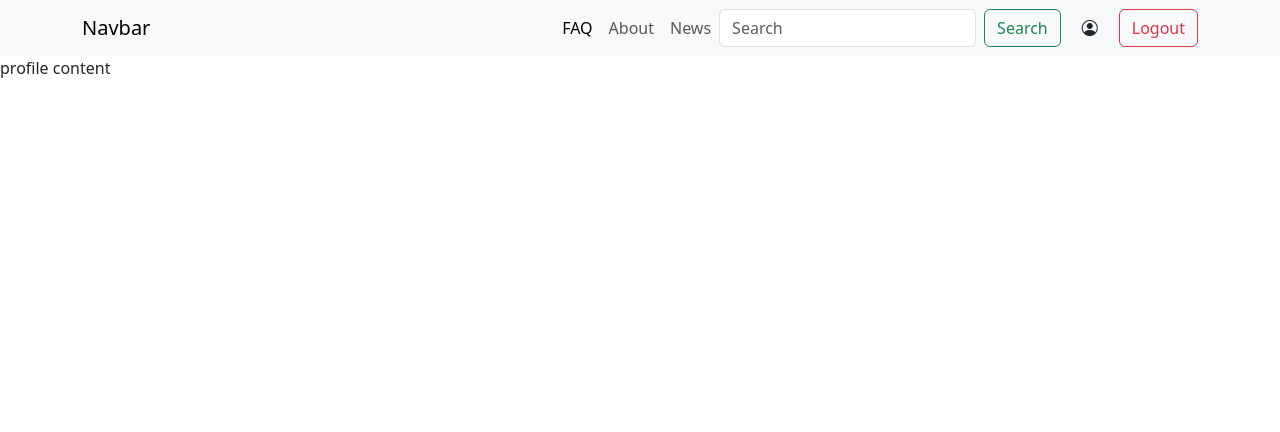
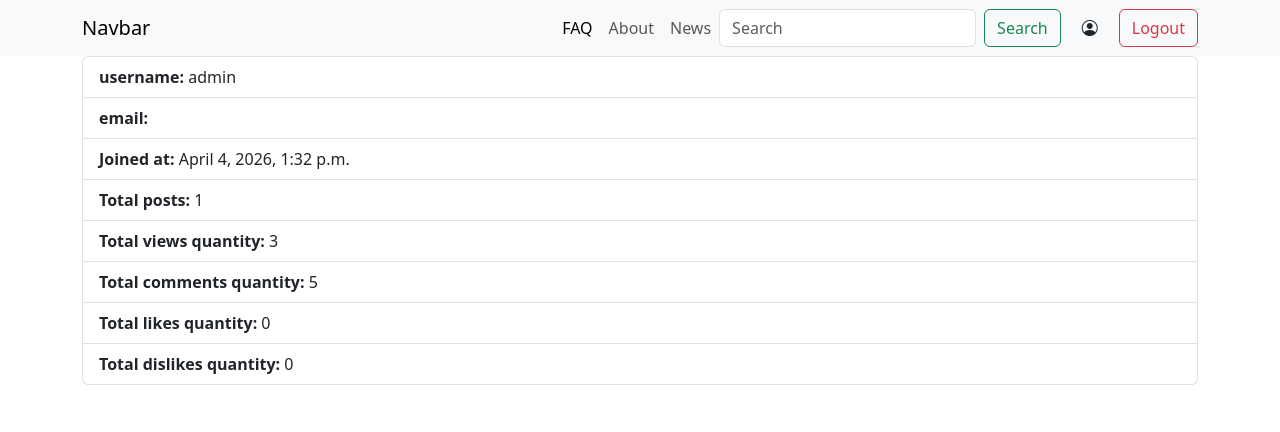
Before and after one commit to levdeveloper02/django_vk_custom, a Django app: page /users/me/ in a window 1280 px wide. Shown: the top 432 px of the page. Run offline with Django 5.2, Linux system fonts and the light colour scheme; a user stored in the database is signed in; data comes from the database, SQL or seed files in the repository; both versions use the stored data as it was after the commit; parts of the project's set-up code (start-up, migrations or seed data) failed here and were passed over.

Commit message:
profile page (username,email,likes vs.) added

```diff
--- a/apps/main/templates/main/news_detail.html
+++ b/apps/main/templates/main/news_detail.html
@@ -124,7 +124,7 @@ Post: {{ post.title }}
             <div class="d-flex justify-content-between mt-4">
                 {% if request.user == post.author %}
                 <a href="{% url 'news-edit' post.slug %}" class="btn btn-warning">Edit</a>
-                <a href="{% url 'news-delete' post.slug %}" class="btn btn-danger">Delete</a>
+                <a href="{% url 'news-delete' post_slug=post.slug %}" class="btn btn-danger">Delete</a>
                 {% elif request.user.is_authenticated and request.user != post.author %}
                 <a href="{% url 'vote' post_slug=post.slug action='add_like' %}" class="btn btn-success">Like</a>
                 <a href="{% url 'vote' post_slug=post.slug action='add_dislike' %}" class="btn btn-danger">Dislike</a>
--- a/apps/users/templates/users/profile.html
+++ b/apps/users/templates/users/profile.html
@@ -4,5 +4,39 @@ profile page
 {% endblock %}
 
 {% block content %}
-profile content
+<div class="container">
+    <div class="mb-5">
+        <ul class="list-group list-group-action">
+            <li class="list-group-item list-group-item action">
+                <b>username:</b> {{user.username}}
+            </li>
+            <li class="list-group-item list-group-item action">
+                <b>email:</b> {{user.email}}
+            </li>
+            <li class="list-group-item list-group-item action">
+                <b>Joined at:</b> {{user.date_joined}}
+            </li>
+            <li class="list-group-item list-group-item action">
+                <b>Total posts:</b> {{total_posts}}
+            </li>
+            <li class="list-group-item list-group-item action">
+                <b>Total views quantity:</b> {{total_views}}
+            </li>
+            <li class="list-group-item list-group-item action">
+                <b>Total comments quantity:</b> {{total_comments}}
+            </li>
+            <li class="list-group-item list-group-item action">
+                <b>Total likes quantity:</b> 0
+            </li>
+            <li class="list-group-item list-group-item action">
+                <b>Total dislikes quantity:</b> 0
+            </li>
+            <!-- <li class="list-group-item list-group-item action"></li> -->
+        </ul>
+    </div>
+    <!-- display all posts by this auth -->
+    <div class="row">
+        <col-4></col-4>
+    </div>
+</div>
 {% endblock%}
--- a/apps/users/views.py
+++ b/apps/users/views.py
@@ -3,6 +3,7 @@ from .forms import LoginForm, RegistrationFrom
 from django.contrib.auth.forms import AuthenticationForm
 from django.contrib.auth import login, logout
 from . import urls
+from apps.main.models import Post, PostComment
 
 
 # def show_register_page(request):
@@ -49,7 +50,16 @@ def user_logout(request):
     return redirect("home-page")
 
 def show_profile_page(request):
-    return render(request, "users/profile.html")
+    posts=Post.objects.filter(author=request.user)
+    total_posts_views=[post.views_quantity for post in posts]
+    user_posts_comments=[post.statiya.count() for post in posts] #select * from posts where author =1
+
+    context={
+        "total_posts": posts.count(), #select * from posts where author =1
+        "total_views": sum(total_posts_views),
+        "total_comments": sum(user_posts_comments),
+    }
+    return render(request, "users/profile.html", context)
 
 def show_faq_page(request):
     return render(request, "users/faq.html")
```
Also changed, not shown: apps/main/views.py (+10 -3 lines), apps/main/models.py (line endings or trailing spaces), db.sqlite3.
